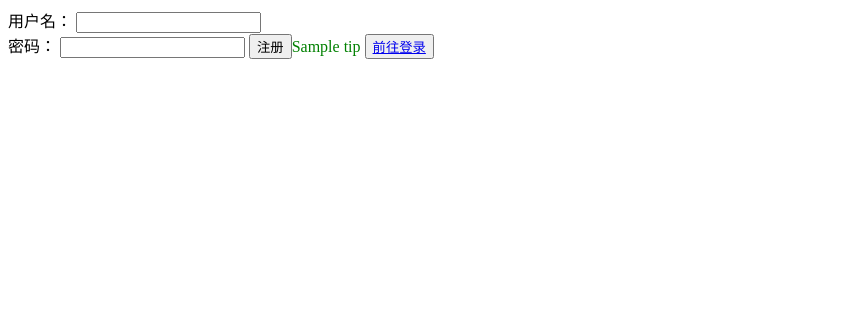
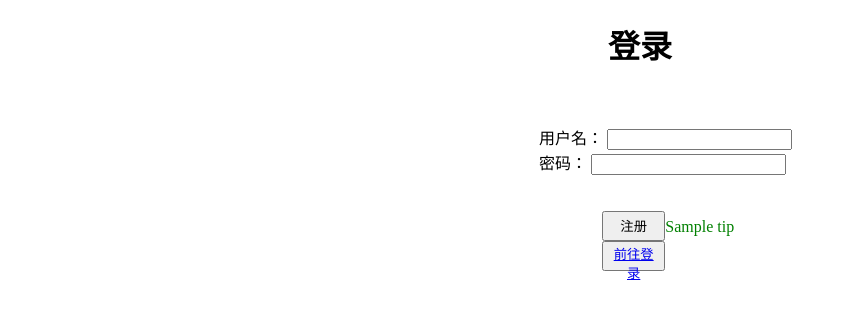
Before and after one commit to ACSnoob/my_first_web, a Django app: template sp_project/first_web/templates/register.html in a window 1280 px wide. Shown: the top 319 px of the page, without its empty margins (0-847 px from the left). Run offline with Django 5.2, Linux system fonts and the light colour scheme; the template is opened without the code that fills it: most values are stand-ins (such as "Sample title", 1, 10 or a date in 2020).

Commit message:
Add files via upload

```diff
--- a/sp_project/first_web/templates/login.html
+++ b/sp_project/first_web/templates/login.html
@@ -15,9 +15,9 @@
         </lable></br>
         <br>
         <label style="text-align: center;">密 码：
-            <input type="password" name="pwd">
+            <input style="width:190xp" type="password" name="pwd">
         </label></br>
-        <br><button style="margin-left: 9%;"><input type="submit" value="登录"></button></br>
+        <br><button style="margin-left: 9%;" type="submit">登录</button></br>
         <button><a href='/register/'>注册</a></button>
     </form>
 </body>
--- a/sp_project/first_web/templates/register.html
+++ b/sp_project/first_web/templates/register.html
@@ -4,17 +4,33 @@
     <meta charset="utf-8">
     <title>用户注册</title>
 </head>
+<style>
+    .label{
+        margin-left:42%
+    }
+    .button{
+        margin-left:47%;
+        width:5%;
+        height:30px;
+        text-align: center;
+    }
+</style>
 <body>
+    <h1 style="text-align: center;"><strong>登录</strong></h1>
+    <br>
+    <br>
     <form method="POST" action="/register/">
         {% csrf_token %}
-        <lable>用户名：
+        <lable class="label">用户名：
             <input type="text" name="user">
         </lable><br>
-        <label>密码：
-            <input type="password" name="pwd">
-        </label>
-        <button type="sbumit">注册</button><span style="color: green;">{{tip}}</span>
-        <button><a href='/login/'>前往登录</a></button>
+        <label class="label">密码：
+            <input style="width:187px" type="password" name="pwd">
+        </label><br>
+        <br>
+        <br>
+        <button class="button" type="sbumit">注册</button><span style="color: green;">{{tip}}</span>
+        <button class="button"><a href='/login/'>前往登录</a></button>
     </form>
 </body>
 </html>
--- a/sp_project/first_web/views.py
+++ b/sp_project/first_web/views.py
@@ -15,9 +15,8 @@ def login(request):
           get_date = request.POST
           username = get_date.get('username')
           pwd = get_date.get('pwd')
-     #    if username == "splei" and pwd == "111":
           date = pwds.objects.all()
-          num = date.count()
+          num = date.count()#读取数据库中已注册的人数
           for n in range(1,num+1):
                date_check = pwds.objects.filter(id = n).first()#读取单行的信息
                if date_check:
```
